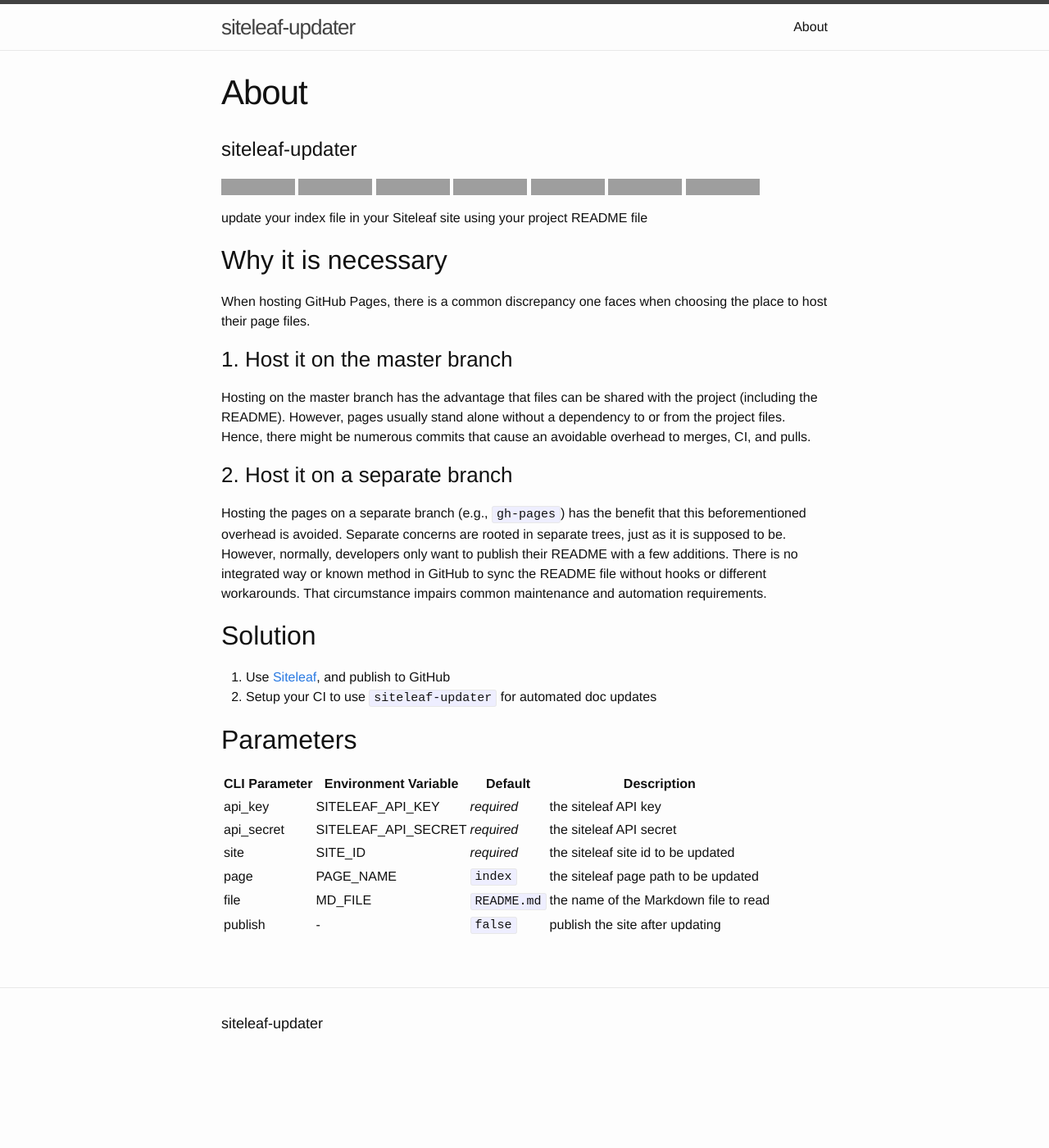
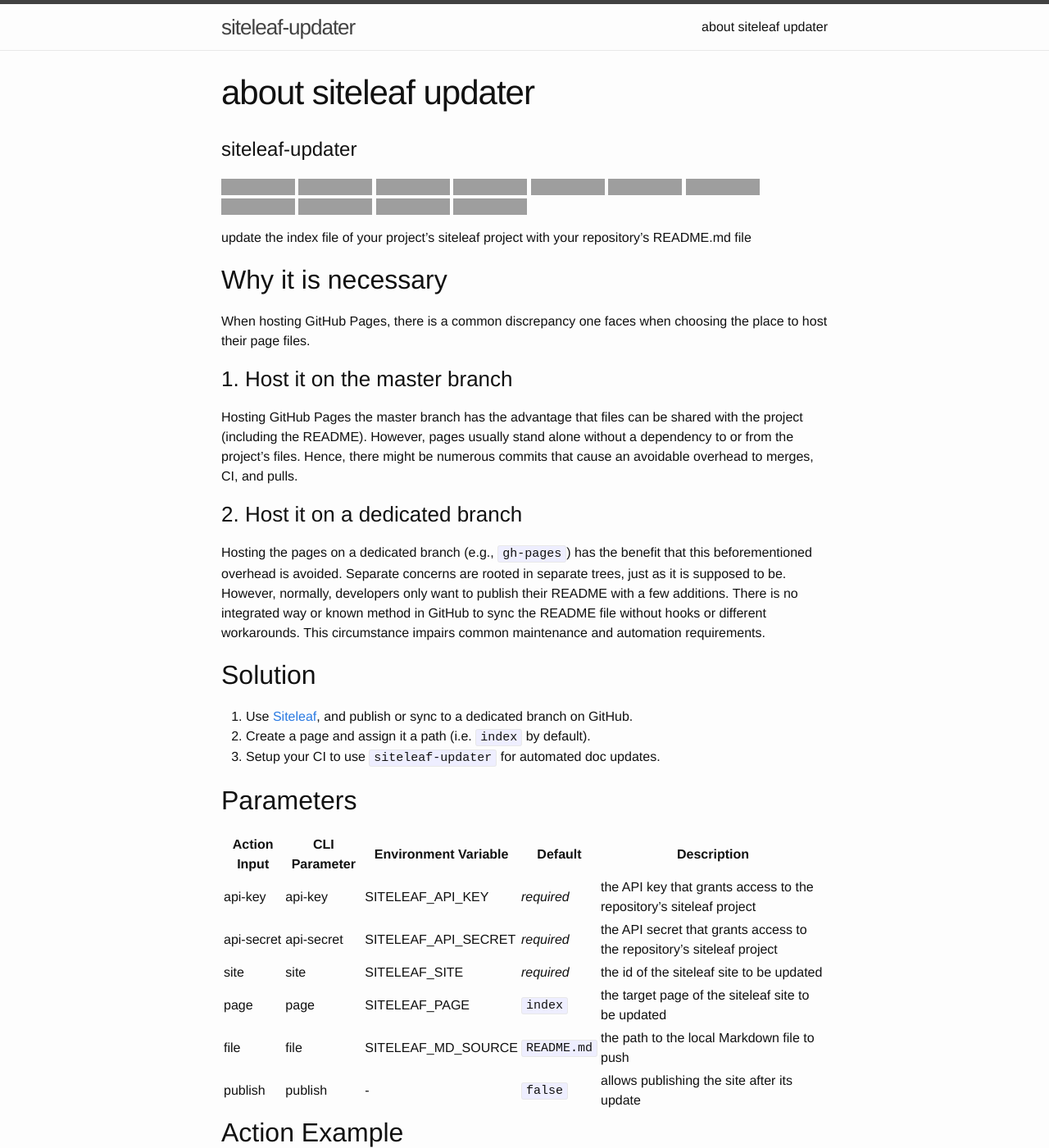
Before and after one commit to gofunky/siteleaf-updater, a Jekyll site: the page built from index.markdown, in a window 1280 px wide and 1400 px high. Shown: the whole window at 82% size. Built offline with Jekyll 4.4.1, drawn with Linux system fonts in a browser that asks for light colours; some of the changed text lies outside the part shown; grey boxes are pictures that could not be loaded.

Commit message:
Updated Index

````diff
--- a/index.markdown
+++ b/index.markdown
@@ -1,19 +1,23 @@
 ---
-title: About
+title: about siteleaf updater
 date: 2019-03-05 14:27:00 +01:00
 ---
 
 # siteleaf-updater
 
-[![NPM version](https://img.shields.io/npm/v/siteleaf-updater.svg)](https://www.npmjs.com/package/siteleaf-updater)
-[![Build](https://travis-ci.com/gofunky/siteleaf-updater.svg?branch=master)](https://travis-ci.com/gofunky/siteleaf-updater)
-[![js-standard-style](https://img.shields.io/badge/code%20style-standard-brightgreen.svg)](http://standardjs.com/)
-[![CodeFactor](https://www.codefactor.io/repository/github/gofunky/siteleaf-updater/badge)](https://www.codefactor.io/repository/github/gofunky/siteleaf-updater)
-[![GitHub License](https://img.shields.io/github/license/gofunky/siteleaf-updater.svg)](https://github.com/gofunky/siteleaf-updater/blob/master/LICENSE)
-[![GitHub last commit](https://img.shields.io/github/last-commit/gofunky/siteleaf-updater.svg)](https://github.com/gofunky/siteleaf-updater/commits/master)
-[![Dependabot Status](https://api.dependabot.com/badges/status?host=github&repo=gofunky/siteleaf-updater)](https://dependabot.com)
+[![GitHub Workflow Status (branch)](https://img.shields.io/github/workflow/status/gofunky/siteleaf-updater/build/master?style=for-the-badge)](https://github.com/gofunky/siteleaf-updater/actions)
+[![Renovate Status](https://img.shields.io/badge/renovate-enabled-green?style=for-the-badge&logo=renovatebot&color=1a1f6c)](https://app.renovatebot.com/dashboard#github/gofunky/siteleaf-updater)
+[![Libraries.io dependency status for latest release](https://img.shields.io/librariesio/release/npm/siteleaf-updater?style=for-the-badge)](https://libraries.io/npm/siteleaf-updater)
+[![Snyk Vulnerabilities for npm package](https://img.shields.io/snyk/vulnerabilities/npm/siteleaf-updater?style=for-the-badge)](https://snyk.io/test/github/gofunky/siteleaf-updater)
+[![JavaScript Style Guide](https://img.shields.io/badge/code_style-standard-purple.svg?style=for-the-badge)](https://standardjs.com)
+[![CodeFactor](https://www.codefactor.io/repository/github/gofunky/siteleaf-updater/badge?style=for-the-badge)](https://www.codefactor.io/repository/github/gofunky/siteleaf-updater)
+[![node-current](https://img.shields.io/node/v/siteleaf-updater?style=for-the-badge)](https://www.npmjs.com/package/siteleaf-updater)
+[![NPM version](https://img.shields.io/npm/v/siteleaf-updater?style=for-the-badge)](https://www.npmjs.com/package/siteleaf-updater)
+[![NPM Downloads](https://img.shields.io/npm/dm/siteleaf-updater?style=for-the-badge&color=ff69b4)](https://www.npmjs.com/package/siteleaf-updater)
+[![GitHub License](https://img.shields.io/github/license/gofunky/siteleaf-updater.svg?style=for-the-badge)](https://github.com/gofunky/siteleaf-updater/blob/master/LICENSE)
+[![GitHub last commit](https://img.shields.io/github/last-commit/gofunky/siteleaf-updater.svg?style=for-the-badge&color=9cf)](https://github.com/gofunky/siteleaf-updater/commits/master)
 
-update your index file in your Siteleaf site using your project README file
+update the index file of your project's siteleaf project with your repository's README.md file
 
 ## Why it is necessary
 
@@ -21,30 +25,46 @@
 
 ### 1. Host it on the master branch
 
-Hosting on the master branch has the advantage that files can be shared with the project (including the README).
-However, pages usually stand alone without a dependency to or from the project files.
+Hosting GitHub Pages the master branch has the advantage that files can be shared with the project (including the README).
+However, pages usually stand alone without a dependency to or from the project's files.
 Hence, there might be numerous commits that cause an avoidable overhead to merges, CI, and pulls.
 
-### 2. Host it on a separate branch
+### 2. Host it on a dedicated branch
 
-Hosting the pages on a separate branch (e.g., `gh-pages`) has the benefit that this beforementioned overhead is avoided.
+Hosting the pages on a dedicated branch (e.g., `gh-pages`) has the benefit that this beforementioned overhead is avoided.
 Separate concerns are rooted in separate trees, just as it is supposed to be.
 However, normally, developers only want to publish their README with a few additions.
 There is no integrated way or known method in GitHub to sync the README file without hooks or different workarounds.
-That circumstance impairs common maintenance and automation requirements.
+This circumstance impairs common maintenance and automation requirements.
 
 ## Solution
 
-1. Use [Siteleaf](https://www.siteleaf.com/), and publish to GitHub
-2. Setup your CI to use `siteleaf-updater` for automated doc updates
+1. Use [Siteleaf](https://www.siteleaf.com/), and publish or sync to a dedicated branch on GitHub.
+2. Create a page and assign it a path (i.e. `index` by default).
+3. Setup your CI to use `siteleaf-updater` for automated doc updates.
 
 ## Parameters
 
-| CLI Parameter | Environment Variable | Default | Description |
-| ------ | ------ | ------ | ------ |
-| api_key | SITELEAF_API_KEY | *required* | the siteleaf API key |
-| api_secret | SITELEAF_API_SECRET | *required* | the siteleaf API secret |
-| site | SITE_ID | *required* | the siteleaf site id to be updated |
-| page | PAGE_NAME | `index` | the siteleaf page path to be updated |
-| file | MD_FILE | `README.md` | the name of the Markdown file to read |
-| publish | - | `false` | publish the site after updating |
+| Action Input | CLI Parameter | Environment Variable | Default | Description |
+| ------ | ------ | ------ | ------ | ------ |
+| api-key | api-key | SITELEAF_API_KEY | *required* | the API key that grants access to the repository's siteleaf project |
+| api-secret | api-secret | SITELEAF_API_SECRET | *required* | the API secret that grants access to the repository's siteleaf project |
+| site | site | SITELEAF_SITE | *required* | the id of the siteleaf site to be updated |
+| page | page | SITELEAF_PAGE | `index` | the target page of the siteleaf site to be updated |
+| file | file | SITELEAF_MD_SOURCE | `README.md` | the path to the local Markdown file to push |
+| publish | publish | - | `false` | allows publishing the site after its update |
+
+## Action Example
+
+```yaml
+steps:
+  - name: update site
+    uses: gofunky/siteleaf-updater@v2
+    with:
+      api-key: ${{ secrets.SITELEAF_KEY }}
+      api-secret: ${{ secrets.SITELEAF_SECRET }}
+      site: 'my-site'
+      page: 'contribution'
+      file: 'CONTRIBUTION.md'
+      publish: true
+```
````
